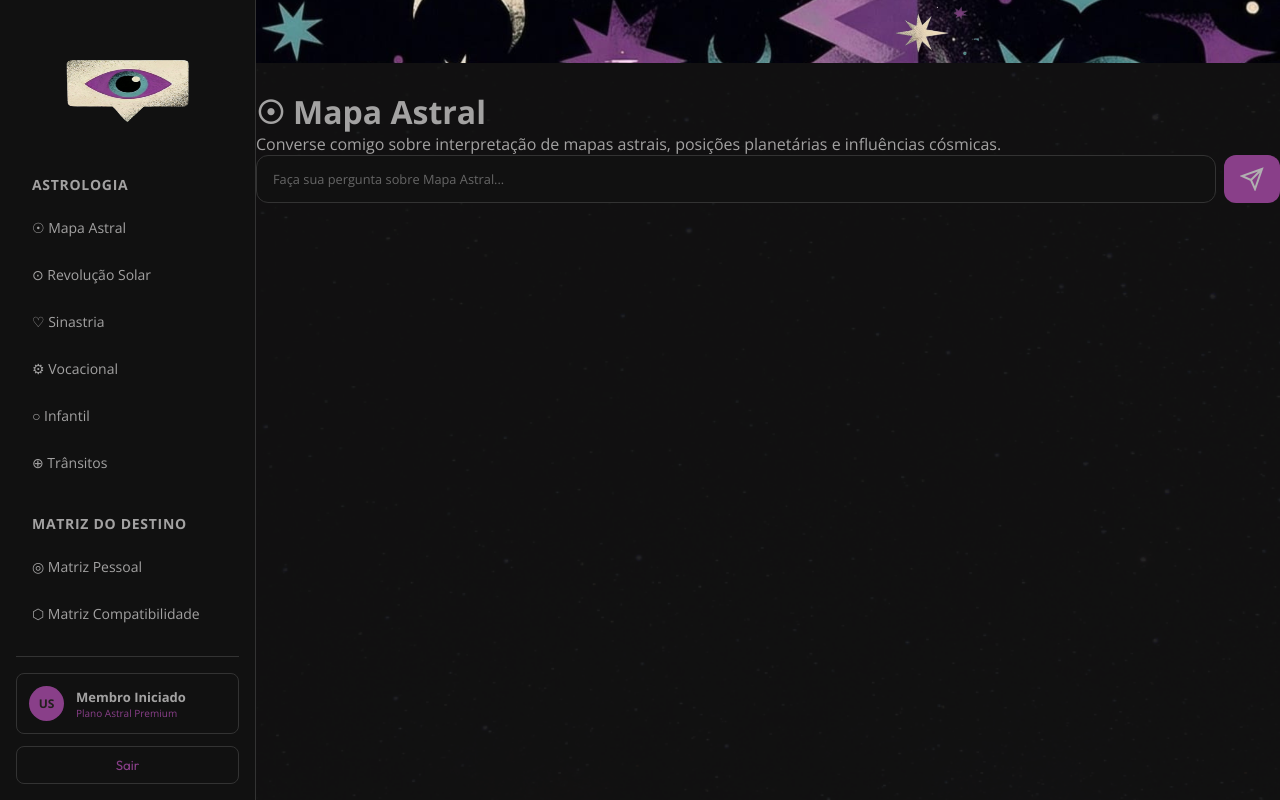
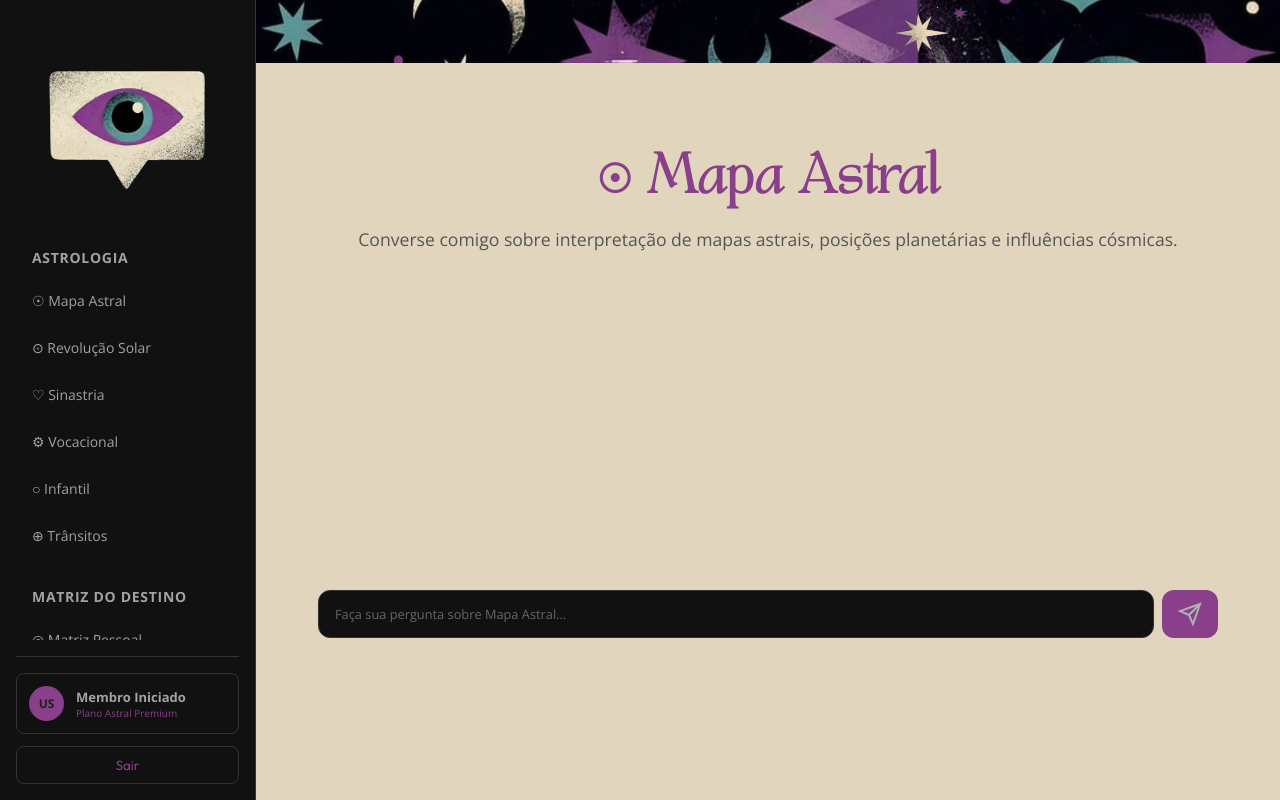
Before and after one commit to maricentomo/portal-urano, a Next.js app in the folder frontend-nextjs/: page /mapa-astral in a window 1280 px wide. Built offline with nearby package versions, Linux system fonts and the light colour scheme.

Commit message:
Fix: Update CSS for internal pages (beige background and texture banner)

```diff
--- a/frontend-nextjs/app/globals.css
+++ b/frontend-nextjs/app/globals.css
@@ -50,14 +50,19 @@ body::before {
 
 /* Sidebar Styles */
 .sidebar {
+    position: fixed;
+    top: 0;
+    left: 0;
     width: 256px;
     min-width: 256px;
-    flex-shrink: 0;
+    height: 100vh;
     background-color: #111111;
     border-right: 1px solid #333;
     display: flex;
     flex-direction: column;
     padding: 16px;
+    overflow-y: auto;
+    z-index: 10;
 }
 
 .sidebar-header {
@@ -72,7 +77,7 @@ body::before {
 
 .logo {
     width: 100%;
-    max-width: 150px;
+    height: 100%;
     border-radius: 8px;
     cursor: pointer;
     transition: transform 0.2s ease;
@@ -196,9 +201,12 @@ body::before {
 
 /* Main Content Area */
 .main-content {
+    margin-left: 256px;
     flex: 1;
+    height: 100vh;
     overflow-y: auto;
     position: relative;
+    z-index: 1;
 }
 
 .page {
@@ -208,6 +216,63 @@ body::before {
 
 .page.active {
     display: block;
+}
+
+/* Internal Pages Styles */
+.main-content> :not(#home-page) {
+    background-color: #e1d5be;
+    min-height: 100vh;
+    padding: 0;
+}
+
+/* Chat Page Styles (Mapa Astral, etc) */
+.chat-page {
+    background-color: #e1d5be;
+    min-height: 100vh;
+    padding: 0;
+}
+
+.chat-page .texture-banner {
+    height: 90px;
+    width: 100%;
+    margin: 0;
+    padding: 0;
+    display: block;
+}
+
+.chat-page .texture-banner img {
+    width: 100%;
+    object-fit: cover;
+    display: block;
+}
+
+.chat-center {
+    max-width: 900px;
+    margin: 0 auto;
+
+}
+
+.chat-history {
+    min-height: 400px;
+    margin-bottom: 100px;
+}
+
+.welcome-message {
+    text-align: center;
+    padding: 60px 20px;
+}
+
+.welcome-message h1 {
+    font-family: 'TAN AEGEAN', serif;
+    font-size: 2.5rem;
+    color: #893f89;
+    margin-bottom: 16px;
+}
+
+.welcome-message p {
+    color: #555;
+    font-size: 1.1rem;
+    line-height: 1.6;
 }
 
 /* Home Page Styles */
```
